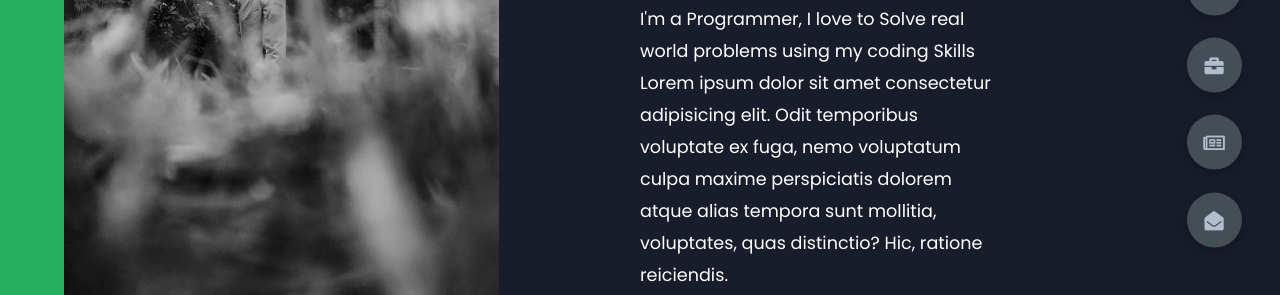
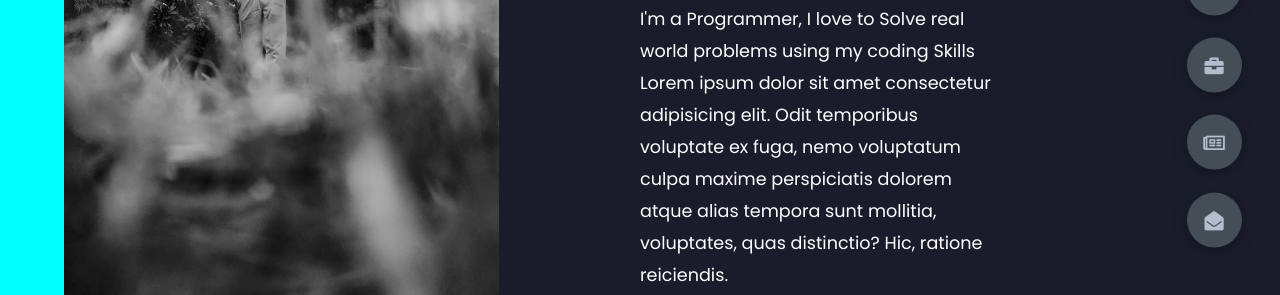
Before and after one commit to Aryan-Udiya/Aryan_Portfolio.github.io, a plain HTML site: page index.html in a window 1280 px wide. Shown: the part 335-630 px from the top of the page. Drawn offline with Linux system fonts and the light colour scheme.

Commit message:
Update sstyles.css

```diff
--- a/styles/styles.css
+++ b/styles/styles.css
@@ -7,7 +7,7 @@
 
   :root {
     --color-primary: #191d2b;
-    --color-secondary: #27AE60;
+    --color-secondary: #00FFFF;
     --color-white: #FFFFFF;
     --color-black: #000;
     --color-grey0: #f8f8f8;
```
